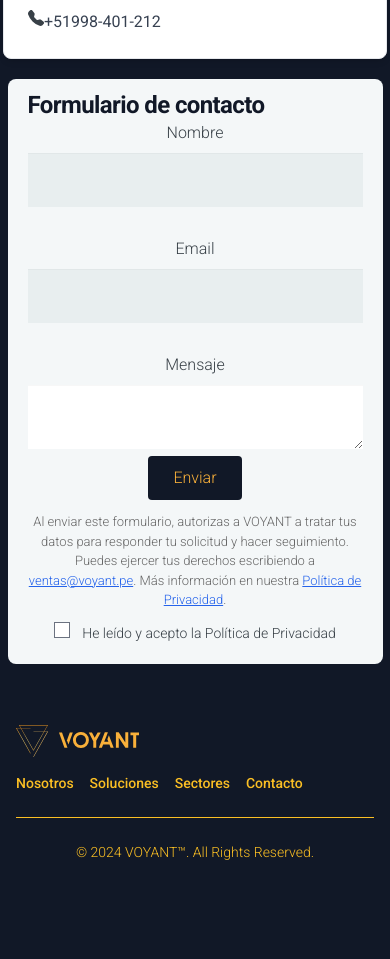
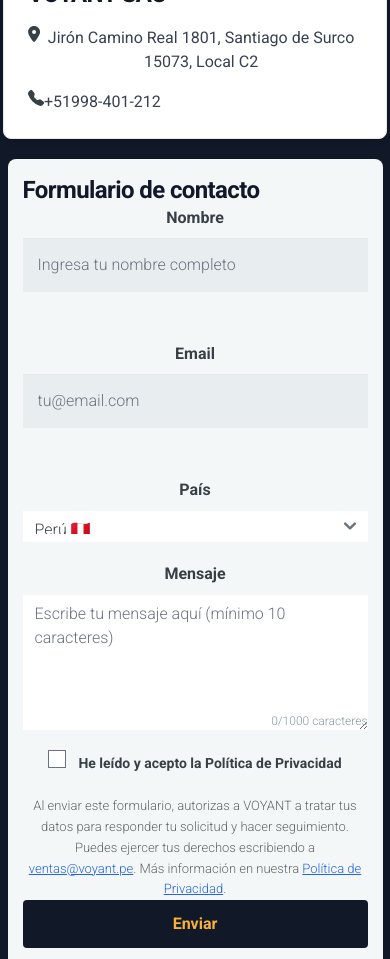
Before and after one commit to Gitbertod/Voyant, a React (Vite) app: page / in a window 390 px wide. Shown: the part 6140-7099 px from the top of the page. Before the commit the page ends 7018 px from the top, so only its background shows below. Built offline with nearby package versions, Linux system fonts and the light colour scheme.

Commit message:
se elimino uso de email.js para envio de mails, se implemento nodemailer en remplazo

```diff
--- a/package.json
+++ b/package.json
@@ -10,7 +10,6 @@
     "preview": "vite preview"
   },
   "dependencies": {
-    "@emailjs/browser": "^4.4.1",
     "aos": "^2.3.4",
     "axios": "^1.10.0",
     "dompurify": "^3.2.6",
--- a/src/components/form-contacto/ContactoForm.jsx
+++ b/src/components/form-contacto/ContactoForm.jsx
@@ -1,39 +1,44 @@
 import styles from "./ContactoForm.module.css";
 import { useRef, useState } from "react";
-import emailjs from "@emailjs/browser";
 import Swal from "sweetalert2";
+import api from "../../api"; // 👈 Importar tu instancia de Axios
 
 const ContactoForm = () => {
   const form = useRef();
 
   const [values, setValues] = useState({
-    user_name: "",
-    user_email: "",
-    message: "",
+    nombre: "",
+    email: "",
+    pais: "Peru", // 👈 Nuevo campo con valor por defecto
+    mensaje: "",
   });
 
   const [errors, setErrors] = useState({
-    user_name: false,
-    user_email: false,
-    message: false,
+    nombre: false,
+    email: false,
+    pais: false,
+    mensaje: false,
   });
 
   const [acceptPrivacy, setAcceptPrivacy] = useState(false);
   const [privacyError, setPrivacyError] = useState(false);
+  const [loading, setLoading] = useState(false); // 👈 Estado para loading
 
   const validate = () => {
-    const { user_name, user_email, message } = values;
-    const nameValid = /^[a-zA-Z\s]{2,30}$/.test(user_name);
-    const emailValid = /^[^\s@]+@[^\s@]+\.[^\s@]+$/.test(user_email);
-    const messageValid = message.trim().length > 0;
+    const { nombre, email, pais, mensaje } = values;
+    const nameValid = /^[a-zA-ZáéíóúÁÉÍÓÚñÑ\s]{2,50}$/.test(nombre.trim());
+    const emailValid = /^[^\s@]+@[^\s@]+\.[^\s@]+$/.test(email);
+    const paisValid = ["Peru", "Chile", "Ecuador"].includes(pais);
+    const messageValid = mensaje.trim().length >= 10 && mensaje.trim().length <= 1000;
 
     setErrors({
-      user_name: !nameValid,
-      user_email: !emailValid,
-      message: !messageValid,
+      nombre: !nameValid,
+      email: !emailValid,
+      pais: !paisValid,
+      mensaje: !messageValid,
     });
 
-    return nameValid && emailValid && messageValid;
+    return nameValid && emailValid && paisValid && messageValid;
   };
 
   const handleInputChange = (event) => {
@@ -42,9 +47,17 @@
       ...values,
       [name]: value,
     });
+
+    // Limpiar error del campo cuando el usuario empiece a escribir
+    if (errors[name]) {
+      setErrors({
+        ...errors,
+        [name]: false,
+      });
+    }
   };
 
-  const handleForm = (event) => {
+  const handleForm = async (event) => {
     event.preventDefault();
 
     const formValid = validate();
@@ -54,43 +67,71 @@
     }
 
     if (formValid && acceptPrivacy) {
-      sendEmail();
+      await sendEmail();
     } else {
       Swal.fire({
         title: "Error",
         text: "Por favor, complete todos los campos correctamente y acepte la Política de Privacidad.",
         icon: "error",
+        confirmButtonColor: "#111827",
       });
     }
   };
 
-  const sendEmail = () => {
-    emailjs
-      .sendForm("service_obc435d", "template_7nxofi3", form.current, {
-        publicKey: "uwvK8fEa7bjaGHtJa",
-      })
-      .then(
-        (result) => {
-          console.log(result.text);
+  const sendEmail = async () => {
+    setLoading(true); // Activar loading
+
+    try {
+      // 🔥 Llamada al backend usando tu instancia de Axios
+      const response = await api.post("/contact", {
+        nombre: values.nombre.trim(),
+        email: values.email.trim(),
+        pais: values.pais,
+        mensaje: values.mensaje.trim(),
+      });
+
+      // ✅ Éxito (Axios maneja automáticamente status 2xx)
+      Swal.fire({
+        title: "¡Mensaje enviado!",
+        text: response.data.message || "Nos pondremos en contacto contigo pronto.",
+        icon: "success",
+        confirmButtonColor: "#111827",
+      });
+
+      // Limpiar formulario
       form.current.reset();
-          Swal.fire({
-            title: "Mensaje enviado con éxito",
-            icon: "success",
+      setValues({
+        nombre: "",
+        email: "",
+        pais: "Peru",
+        mensaje: ""
       });
-          setValues({ user_name: "", user_email: "", message: "" });
-          setErrors({ user_name: false, user_email: false, message: false });
+      setErrors({
+        nombre: false,
+        email: false,
+        pais: false,
+        mensaje: false
+      });
       setAcceptPrivacy(false);
       setPrivacyError(false);
-        },
-        (error) => {
-          console.log("FAILED...", error.text);
+
+    } catch (error) {
+      // ❌ Error del servidor o de red
+      console.error("Error al enviar formulario:", error);
+
+      // Axios guarda la respuesta del servidor en error.response
+      const errorMessage = error.response?.data?.message ||
+                          "Hubo un problema al enviar el mensaje. Por favor, intenta nuevamente.";
+
       Swal.fire({
         title: "Error",
-            text: "Hubo un problema al enviar el mensaje.",
+        text: errorMessage,
         icon: "error",
+        confirmButtonColor: "#111827",
       });
+    } finally {
+      setLoading(false); // Desactivar loading
     }
-      );
   };
 
   return (
@@ -100,69 +141,87 @@
           Formulario de contacto
         </h5>
 
+        {/* Campo: Nombre */}
         <div className={styles.field}>
           <label>Nombre</label>
           <input
             type="text"
-            name="user_name"
-            value={values.user_name}
+            name="nombre"
+            value={values.nombre}
             onChange={handleInputChange}
-            className={errors.user_name ? styles.error : ""}
+            className={errors.nombre ? styles.error : ""}
+            disabled={loading}
+            placeholder="Ingresa tu nombre completo"
           />
-          {errors.user_name && (
+          {errors.nombre && (
             <span className={styles.errorMsg}>
-              Por favor, ingrese un nombre válido (2-30 caracteres).
+              Por favor, ingrese un nombre válido (2-50 caracteres).
             </span>
           )}
         </div>
 
+        {/* Campo: Email */}
         <div className={styles.field}>
           <label>Email</label>
           <input
             type="email"
-            name="user_email"
-            value={values.user_email}
+            name="email"
+            value={values.email}
             onChange={handleInputChange}
-            className={errors.user_email ? styles.error : ""}
+            className={errors.email ? styles.error : ""}
+            disabled={loading}
+            placeholder="tu@email.com"
           />
-          {errors.user_email && (
+          {errors.email && (
             <span className={styles.errorMsg}>
               Por favor, ingrese un correo electrónico válido.
             </span>
           )}
         </div>
 
+        {/* Campo: País (NUEVO) */}
         <div className={styles.field}>
-          <label>Mensaje</label>
-          <textarea
-            name="message"
-            value={values.message}
+          <label>País</label>
+          <select
+            name="pais"
+            value={values.pais}
             onChange={handleInputChange}
-            className={errors.message ? styles.error : ""}
-          />
-          {errors.message && (
+            className={errors.pais ? styles.error : ""}
+            disabled={loading}
+          >
+            <option value="Peru">Perú 🇵🇪</option>
+            <option value="Chile">Chile 🇨🇱</option>
+            <option value="Ecuador">Ecuador 🇪🇨</option>
+          </select>
+          {errors.pais && (
             <span className={styles.errorMsg}>
-              Por favor, ingrese un mensaje.
+              Por favor, seleccione un país válido.
             </span>
           )}
         </div>
 
+        {/* Campo: Mensaje */}
         <div className={styles.field}>
-          <input type="submit" value="Enviar" className={styles.button} />
+          <label>Mensaje</label>
+          <textarea
+            name="mensaje"
+            value={values.mensaje}
+            onChange={handleInputChange}
+            className={errors.mensaje ? styles.error : ""}
+            disabled={loading}
+            placeholder="Escribe tu mensaje aquí (mínimo 10 caracteres)"
+            rows="5"
+          />
+          {errors.mensaje && (
+            <span className={styles.errorMsg}>
+              Por favor, ingrese un mensaje válido (10-1000 caracteres).
+            </span>
+          )}
+          <span className={styles.charCount}>
+            {values.mensaje.length}/1000 caracteres
+          </span>
         </div>
 
-
-        {/* Texto legal */}
-        <p className={styles.legalText}>
-          Al enviar este formulario, autorizas a VOYANT a tratar tus datos para
-          responder tu solicitud y hacer seguimiento. Puedes ejercer tus
-          derechos escribiendo a{" "}
-          <a href="mailto:ventas@voyant.pe">ventas@voyant.pe</a>. Más información
-          en nuestra{" "}
-          <a href="/politica-de-privacidad" target="_blank" rel="noreferrer">
-            Política de Privacidad
-          </a>.
-        </p>
         {/* Checkbox de política */}
         <div className={styles.privacy}>
           <label className={styles.checkboxLabel}>
@@ -173,6 +232,7 @@
                 setAcceptPrivacy(e.target.checked);
                 setPrivacyError(false);
               }}
+              disabled={loading}
             />
             <span>
               He leído y acepto la{" "}
@@ -188,6 +248,28 @@
             </span>
           )}
         </div>
+
+        {/* Texto legal */}
+        <p className={styles.legalText}>
+          Al enviar este formulario, autorizas a VOYANT a tratar tus datos para
+          responder tu solicitud y hacer seguimiento. Puedes ejercer tus
+          derechos escribiendo a{" "}
+          <a href="mailto:ventas@voyant.pe">ventas@voyant.pe</a>. Más información
+          en nuestra{" "}
+          <a href="/politica-de-privacidad" target="_blank" rel="noreferrer">
+            Política de Privacidad
+          </a>.
+        </p>
+
+        {/* Botón de envío */}
+        <div className={styles.field}>
+          <input
+            type="submit"
+            value={loading ? "Enviando..." : "Enviar"}
+            className={`${styles.button} ${loading ? styles.buttonDisabled : ""}`}
+            disabled={loading}
+          />
+        </div>
       </form>
     </>
   );
--- a/src/components/form-contacto/ContactoForm.module.css
+++ b/src/components/form-contacto/ContactoForm.module.css
@@ -1,4 +1,4 @@
-  /*ContactoForm.module*/
+/* ContactoForm.module.css */
 body {
   font-family: 'Nunito', sans-serif;
   color: #384047;
@@ -33,6 +33,16 @@
   color: #8a97a0;
   box-shadow: 0 1px 0 rgba(0, 0, 0, 0.03) inset;
   margin-bottom: 30px;
+  transition: all 0.3s ease;
+}
+
+/* 🔥 Estilos cuando los campos están deshabilitados (loading) */
+input[type="text"]:disabled,
+input[type="email"]:disabled,
+textarea:disabled,
+select:disabled {
+  opacity: 0.6;
+  cursor: not-allowed;
 }
 
 input[type="radio"],
@@ -42,8 +52,15 @@
 
 select {
   padding: 6px;
-    height: 32px;
+  height: 50px; /* 👈 Ajustado para que coincida con otros inputs */
   border-radius: 2px;
+  cursor: pointer;
+}
+
+/* 🔥 Estilo para el select cuando está activo */
+select:focus {
+  background-color: #fff;
+  box-shadow: 0 0 5px rgba(17, 24, 39, 0.3);
 }
 
 fieldset {
@@ -60,6 +77,33 @@
   padding-bottom: 10px;
   cursor: pointer;
   border-radius: 4px;
+  border: none;
+  font-size: 16px;
+  font-weight: 600;
+  transition: all 0.3s ease;
+  width: 100%;
+}
+
+.button:hover {
+  background-color: rgb(31, 41, 55);
+  transform: translateY(-2px);
+  box-shadow: 0 4px 8px rgba(0, 0, 0, 0.2);
+}
+
+.button:active {
+  transform: translateY(0);
+}
+
+/* 🔥 Botón deshabilitado durante el loading */
+.buttonDisabled {
+  opacity: 0.6;
+  cursor: not-allowed;
+  background-color: rgb(107, 114, 128);
+}
+
+.buttonDisabled:hover {
+  transform: none;
+  box-shadow: none;
 }
 
 legend {
@@ -70,6 +114,8 @@
 label {
   display: block;
   margin-bottom: 8px;
+  font-weight: 600;
+  color: #384047;
 }
 
 label.light {
@@ -78,24 +124,35 @@
 }
 
 .error {
-    border-color: #e74c3c;
+  border-color: #e74c3c !important;
+  border-width: 2px !important;
+  border-style: solid !important;
 }
 
 .errorMsg {
   color: #e74c3c;
   font-size: 12px;
-    margin-top: 4px;
+  margin-top: -20px;
+  margin-bottom: 10px;
+  display: block;
 }
 
+/* 🔥 Contador de caracteres */
+.charCount {
+  display: block;
+  text-align: right;
+  font-size: 12px;
+  color: #8a97a0;
+  margin-top: -25px;
+  margin-bottom: 15px;
+}
 
 .privacy {
   margin-top: 12px;
   display: flex;
   flex-direction: column;
   align-items: center;
-    /* 🔥 centra todo */
   text-align: center;
-    /* 🔥 centra el texto */
 }
 
 .checkboxLabel {
@@ -104,15 +161,73 @@
   align-items: center;
   justify-content: center;
   font-size: 14px;
+  cursor: pointer;
+}
+
+.checkboxLabel input[type="checkbox"] {
+  cursor: pointer;
+  width: 18px;
+  height: 18px;
+}
+
+.checkboxLabel input[type="checkbox"]:disabled {
+  cursor: not-allowed;
 }
 
 .legalText {
   margin-top: 12px;
   font-size: 13px;
   color: #666;
+  line-height: 1.6;
 }
 
 .legalText a {
   color: #2563eb;
   text-decoration: underline;
 }
+
+.legalText a:hover {
+  color: #1d4ed8;
+}
+
+/* 🔥 Estilos adicionales para mejorar la UX */
+.field {
+  position: relative;
+  margin-bottom: 20px;
+}
+
+/* Efecto focus en los inputs */
+input[type="text"]:focus,
+input[type="email"]:focus,
+textarea:focus,
+select:focus {
+  background-color: #fff;
+  box-shadow: 0 0 5px rgba(17, 24, 39, 0.3);
+  color: #384047;
+}
+
+/* Placeholder styling */
+input::placeholder,
+textarea::placeholder {
+  color: #b0b7be;
+  opacity: 0.8;
+}
+
+/* Textarea específico */
+textarea {
+  resize: vertical;
+  min-height: 120px;
+  font-family: 'Nunito', sans-serif;
+}
+
+/* 🔥 Responsive */
+@media (max-width: 768px) {
+  .form {
+    width: 95%;
+    padding: 15px;
+  }
+
+  .button {
+    padding: 12px 20px;
+  }
+}
--- a/src/views/contacto/Contacto.module.css
+++ b/src/views/contacto/Contacto.module.css
@@ -9,7 +9,7 @@
 .contactoTitulo{
   color:white ;
   font-size: 50px;
-  margin: 20px;
+  margin: 60px;
 }
 *, *:before, *:after {
   -moz-box-sizing: border-box;
```
Also changed, not shown: 1 other file (tests, documents, lock files or other folders). Lines whose indentation alone changed are shown as unchanged.
